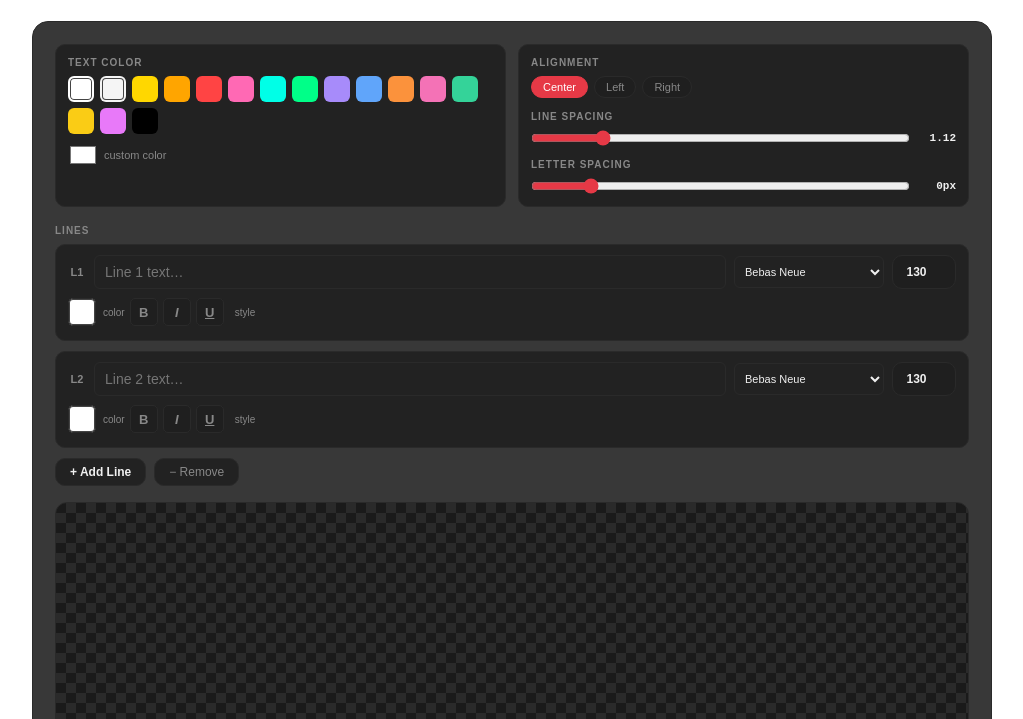
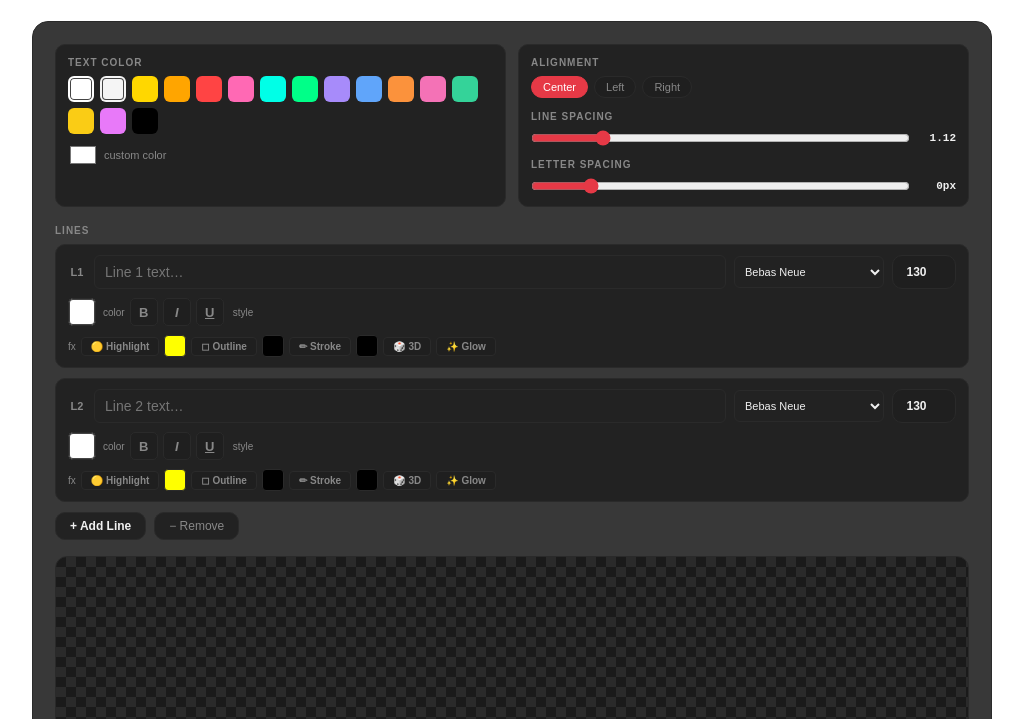
Before and after one commit to AmudhaSam/youtube-thumbnail-generator, a plain HTML site: page index.html in a window 1280 px wide. Shown: the part 81-800 px from the top of the page, without its empty margins (128-1151 px from the left). Drawn offline with Linux system fonts and the light colour scheme; a web font is replaced by a local one.

Commit message:
Update index.html

```diff
--- a/index.html
+++ b/index.html
@@ -72,6 +72,11 @@ header p{font-size:11px;color:var(--text2);letter-spacing:.04em}
 .style-btn:hover{border-color:#555;color:var(--text);}
 .style-btn.on{background:var(--red);color:#fff;border-color:var(--red);}
 .line-color-swatch{width:28px;height:28px;border-radius:5px;border:1px solid var(--border);cursor:pointer;flex-shrink:0;}
+.fx-row{display:flex;gap:5px;align-items:center;margin-top:5px;flex-wrap:wrap;}
+.fx-btn{padding:3px 9px;border-radius:4px;border:1px solid var(--border);background:var(--surface2);color:var(--text2);font-size:10px;font-weight:700;cursor:pointer;transition:all .12s;white-space:nowrap;}
+.fx-btn:hover{border-color:#555;color:var(--text);}
+.fx-btn.on{background:var(--red);color:#fff;border-color:var(--red);}
+.fx-color{width:22px;height:22px;border-radius:4px;border:1px solid var(--border);cursor:pointer;flex-shrink:0;vertical-align:middle;}
 .input-row input::placeholder{color:#444}
 .gen-btn{padding:11px 22px;background:var(--red);color:#fff;border:none;border-radius:var(--radius);font-size:13px;font-weight:700;cursor:pointer;white-space:nowrap;transition:background .15s,transform .1s}
 .gen-btn:hover{background:var(--red2)}
@@ -511,7 +516,8 @@ const TEXT_COLORS = [
 let selColor = '#ffffff', selAlign = 'center', selLineSpacing = 1.12, selLetterSpacing = 0;
 const DEF_SIZE = 130;
 // Per-line data: [{text, fontIdx}]
-let lineData = [{text:'', fontIdx:0, fontSize:130, color:'#ffffff', bold:false, italic:false, underline:false}, {text:'', fontIdx:0, fontSize:130, color:'#ffffff', bold:false, italic:false, underline:false}];
+let lineData = [{text:'', fontIdx:0, fontSize:130, color:'#ffffff', bold:false, italic:false, underline:false, highlight:false, hlColor:'#ffff00', outline:false, outColor:'#000000', shadow3d:false, glow:false, stroke:false, strokeColor:'#000000', strokeW:3},
+                {text:'', fontIdx:0, fontSize:130, color:'#ffffff', bold:false, italic:false, underline:false, highlight:false, hlColor:'#ffff00', outline:false, outColor:'#000000', shadow3d:false, glow:false, stroke:false, strokeColor:'#000000', strokeW:3}];
 let filteredFonts = [...FONTS];
 
 function buildColors() {
@@ -582,11 +588,25 @@ function buildLineEditor() {
     row1.appendChild(sel);
     row1.appendChild(sizeInput);
 
-    // ── Row 2: color swatch + B I U toggles ──
+    // helper: make color mini-picker
+    function mkColorPick(initVal, onchange) {
+      const wrap = document.createElement('label');
+      wrap.style.cssText = 'position:relative;cursor:pointer;display:inline-flex;';
+      const swatch = document.createElement('div');
+      swatch.className = 'fx-color';
+      swatch.style.background = initVal;
+      const picker = document.createElement('input');
+      picker.type = 'color'; picker.value = initVal;
+      picker.style.cssText = 'position:absolute;width:0;height:0;opacity:0;';
+      picker.oninput = function(){ swatch.style.background = this.value; onchange(this.value); };
+      wrap.appendChild(swatch); wrap.appendChild(picker);
+      return wrap;
+    }
+
+    // ── Row 2: Text color + B I U ──────────────────────────────────
     const row2 = document.createElement('div');
     row2.className = 'line-style-row';
 
-    // Color swatch (opens native color picker)
     const colorWrap = document.createElement('label');
     colorWrap.title = 'Text color';
     colorWrap.style.cssText = 'position:relative;cursor:pointer;';
@@ -595,58 +615,85 @@ function buildLineEditor() {
     colorSwatch.style.background = ld.color || '#ffffff';
     colorSwatch.style.boxShadow = (ld.color === '#ffffff' || !ld.color) ? 'inset 0 0 0 1px #444' : 'none';
     const colorPicker = document.createElement('input');
-    colorPicker.type = 'color';
-    colorPicker.value = ld.color || '#ffffff';
+    colorPicker.type = 'color'; colorPicker.value = ld.color || '#ffffff';
     colorPicker.style.cssText = 'position:absolute;width:0;height:0;opacity:0;';
-    colorPicker.oninput = (function(idx, swatch){ return function(){ lineData[idx].color = this.value; swatch.style.background = this.value; swatch.style.boxShadow='none'; regen(); }; })(i, colorSwatch);
-    colorWrap.appendChild(colorSwatch);
-    colorWrap.appendChild(colorPicker);
+    colorPicker.oninput = (function(idx, sw){ return function(){ lineData[idx].color=this.value; sw.style.background=this.value; sw.style.boxShadow='none'; regen(); }; })(i, colorSwatch);
+    colorWrap.appendChild(colorSwatch); colorWrap.appendChild(colorPicker);
 
-    // B button
     const btnB = document.createElement('button');
-    btnB.className = 'style-btn' + (ld.bold ? ' on' : '');
-    btnB.title = 'Bold';
-    btnB.innerHTML = '<b>B</b>';
-    btnB.onclick = (function(idx, btn){ return function(){ lineData[idx].bold = !lineData[idx].bold; btn.classList.toggle('on'); regen(); }; })(i, btnB);
+    btnB.className = 'style-btn'+(ld.bold?' on':''); btnB.title='Bold'; btnB.innerHTML='<b>B</b>';
+    btnB.onclick=(function(idx,btn){return function(){lineData[idx].bold=!lineData[idx].bold;btn.classList.toggle('on');regen();};})(i,btnB);
 
-    // I button
     const btnI = document.createElement('button');
-    btnI.className = 'style-btn' + (ld.italic ? ' on' : '');
-    btnI.title = 'Italic';
-    btnI.innerHTML = '<i>I</i>';
-    btnI.onclick = (function(idx, btn){ return function(){ lineData[idx].italic = !lineData[idx].italic; btn.classList.toggle('on'); regen(); }; })(i, btnI);
+    btnI.className = 'style-btn'+(ld.italic?' on':''); btnI.title='Italic'; btnI.innerHTML='<i>I</i>';
+    btnI.onclick=(function(idx,btn){return function(){lineData[idx].italic=!lineData[idx].italic;btn.classList.toggle('on');regen();};})(i,btnI);
 
-    // U button
     const btnU = document.createElement('button');
-    btnU.className = 'style-btn' + (ld.underline ? ' on' : '');
-    btnU.title = 'Underline';
-    btnU.innerHTML = '<u>U</u>';
-    btnU.onclick = (function(idx, btn){ return function(){ lineData[idx].underline = !lineData[idx].underline; btn.classList.toggle('on'); regen(); }; })(i, btnU);
+    btnU.className = 'style-btn'+(ld.underline?' on':''); btnU.title='Underline'; btnU.innerHTML='<u>U</u>';
+    btnU.onclick=(function(idx,btn){return function(){lineData[idx].underline=!lineData[idx].underline;btn.classList.toggle('on');regen();};})(i,btnU);
 
-    const colorLabel = document.createElement('span');
-    colorLabel.style.cssText = 'font-size:10px;color:var(--text2);margin-left:2px;';
-    colorLabel.textContent = 'color';
+    const lbl1 = document.createElement('span');
+    lbl1.style.cssText='font-size:10px;color:var(--text2);margin-left:2px;'; lbl1.textContent='color';
+    const lbl2 = document.createElement('span');
+    lbl2.style.cssText='font-size:10px;color:var(--text2);margin-left:4px;'; lbl2.textContent='style';
 
-    const styleLabel = document.createElement('span');
-    styleLabel.style.cssText = 'font-size:10px;color:var(--text2);margin-left:6px;';
-    styleLabel.textContent = 'style';
+    row2.appendChild(colorWrap); row2.appendChild(lbl1);
+    row2.appendChild(btnB); row2.appendChild(btnI); row2.appendChild(btnU);
+    row2.appendChild(lbl2);
 
-    row2.appendChild(colorWrap);
-    row2.appendChild(colorLabel);
-    row2.appendChild(btnB);
-    row2.appendChild(btnI);
-    row2.appendChild(btnU);
-    row2.appendChild(styleLabel);
+    // ── Row 3: Effects — Highlight, Outline, Stroke, 3D, Glow ──────
+    const row3 = document.createElement('div');
+    row3.className = 'fx-row';
+
+    // Highlight
+    const btnHL = document.createElement('button');
+    btnHL.className='fx-btn'+(ld.highlight?' on':''); btnHL.textContent='🟡 Highlight';
+    const hlPick = mkColorPick(ld.hlColor||'#ffff00', (function(idx){return function(v){lineData[idx].hlColor=v;regen();};})(i));
+    btnHL.onclick=(function(idx,btn){return function(){lineData[idx].highlight=!lineData[idx].highlight;btn.classList.toggle('on');regen();};})(i,btnHL);
+
+    // Outline
+    const btnOL = document.createElement('button');
+    btnOL.className='fx-btn'+(ld.outline?' on':''); btnOL.textContent='◻ Outline';
+    const olPick = mkColorPick(ld.outColor||'#000000', (function(idx){return function(v){lineData[idx].outColor=v;regen();};})(i));
+    btnOL.onclick=(function(idx,btn){return function(){lineData[idx].outline=!lineData[idx].outline;btn.classList.toggle('on');regen();};})(i,btnOL);
+
+    // Stroke
+    const btnST = document.createElement('button');
+    btnST.className='fx-btn'+(ld.stroke?' on':''); btnST.textContent='✏ Stroke';
+    const stPick = mkColorPick(ld.strokeColor||'#000000', (function(idx){return function(v){lineData[idx].strokeColor=v;regen();};})(i));
+    btnST.onclick=(function(idx,btn){return function(){lineData[idx].stroke=!lineData[idx].stroke;btn.classList.toggle('on');regen();};})(i,btnST);
+
+    // 3D Shadow
+    const btn3D = document.createElement('button');
+    btn3D.className='fx-btn'+(ld.shadow3d?' on':''); btn3D.textContent='🎲 3D';
+    btn3D.onclick=(function(idx,btn){return function(){lineData[idx].shadow3d=!lineData[idx].shadow3d;btn.classList.toggle('on');regen();};})(i,btn3D);
+
+    // Glow
+    const btnGW = document.createElement('button');
+    btnGW.className='fx-btn'+(ld.glow?' on':''); btnGW.textContent='✨ Glow';
+    btn3D.onclick=(function(idx,btn){return function(){lineData[idx].shadow3d=!lineData[idx].shadow3d;btn.classList.toggle('on');regen();};})(i,btn3D);
+    btnGW.onclick=(function(idx,btn){return function(){lineData[idx].glow=!lineData[idx].glow;btn.classList.toggle('on');regen();};})(i,btnGW);
+
+    const fxLabel = document.createElement('span');
+    fxLabel.style.cssText='font-size:10px;color:var(--text2);'; fxLabel.textContent='fx';
+
+    row3.appendChild(fxLabel);
+    row3.appendChild(btnHL); row3.appendChild(hlPick);
+    row3.appendChild(btnOL); row3.appendChild(olPick);
+    row3.appendChild(btnST); row3.appendChild(stPick);
+    row3.appendChild(btn3D);
+    row3.appendChild(btnGW);
 
     card.appendChild(row1);
     card.appendChild(row2);
+    card.appendChild(row3);
     wrap.appendChild(card);
   });
 }
 
 function addLine() {
   if (lineData.length >= 6) return;
-  lineData.push({text:'', fontIdx:0, fontSize:DEF_SIZE, color:selColor, bold:false, italic:false, underline:false});
+  lineData.push({text:'', fontIdx:0, fontSize:DEF_SIZE, color:selColor, bold:false, italic:false, underline:false, highlight:false, hlColor:'#ffff00', outline:false, outColor:'#000000', shadow3d:false, glow:false, stroke:false, strokeColor:'#000000', strokeW:3});
   buildLineEditor(); regen();
 }
 
@@ -698,7 +745,7 @@ function drawThumbnailMultiFont() {
 
   visibleLines.forEach((ld, i) => {
     const fs = ld.fontSize || selSize;
-    const fontFamily = FONTS[ld.fontIdx] ? FONTS[ld.fontIdx].f : FONTS[selFont].f;
+    const fontFamily = FONTS[ld.fontIdx] ? FONTS[ld.fontIdx].f : FONTS[0].f;
     const weight = ld.bold ? 'bold' : 'normal';
     const style = ld.italic ? 'italic' : 'normal';
     ctx.font = style + ' ' + weight + ' ' + fs + 'px ' + fontFamily;
```
